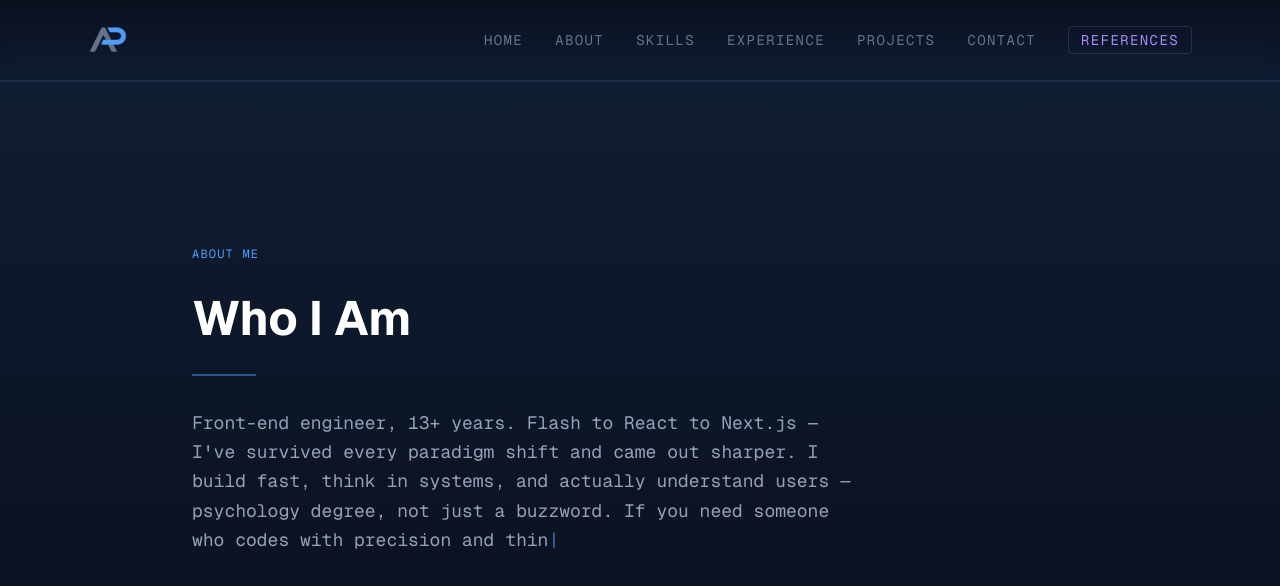
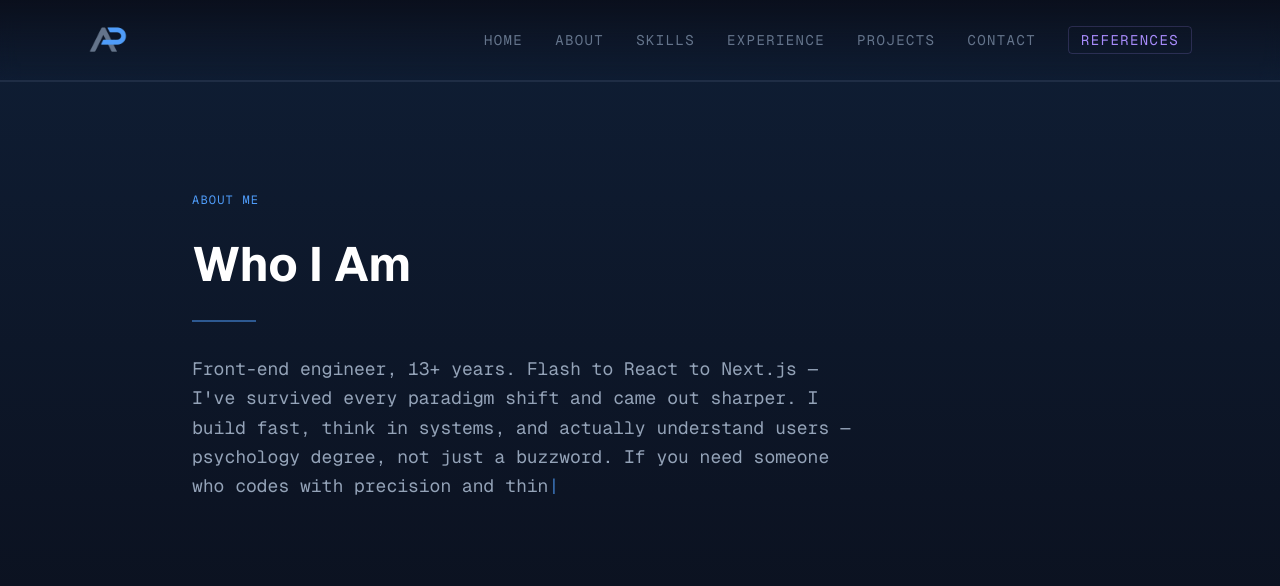
Before and after one commit to Jamisu/action-point, a Next.js app: page /about in a window 1280 px wide. Shown: the top 586 px of the page. Built offline with nearby package versions, Linux system fonts and the light colour scheme.

Commit message:
About Me - page jumped when text filled; justify-center swapped to justyfi-start

```diff
--- a/src/sections/About.tsx
+++ b/src/sections/About.tsx
@@ -60,7 +60,8 @@ export default function About({ speed = 20 }: { speed?: number }) {
   return (
     <section
       id="about"
-      className="min-h-screen flex flex-col justify-center px-6 py-24 bg-gradient-to-b from-[#0f1e35] to-[#0a0e1a]"
+      className="min-h-screen flex flex-col justify-start px-6 pb-24 bg-gradient-to-b from-[#0f1e35] to-[#0a0e1a]"
+      style={{ paddingTop: 'clamp(120px, 15vw, 220px)' }}
     >
       <div className="max-w-4xl mx-auto w-full flex flex-col gap-8">
 
@@ -74,6 +75,7 @@ export default function About({ speed = 20 }: { speed?: number }) {
 
         <div className="w-16 h-0.5 bg-[#4f9cf9] opacity-50" />
 
+        <div className="min-h-[320px] md:min-h-[240px]">
           {isVisible && (
             <TypeWriter
               text={aboutText}
@@ -81,7 +83,7 @@ export default function About({ speed = 20 }: { speed?: number }) {
               className="font-mono text-base md:text-lg text-[#94a3b8] leading-relaxed max-w-2xl"
             />
           )}
-
+        </div>
       </div>
     </section>
   )
```
Lines whose indentation alone changed are shown as unchanged.
